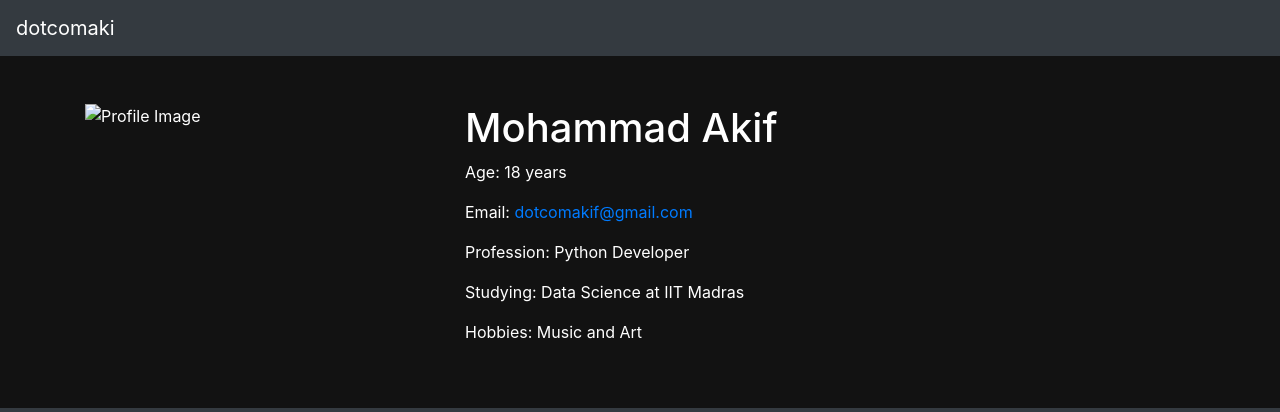
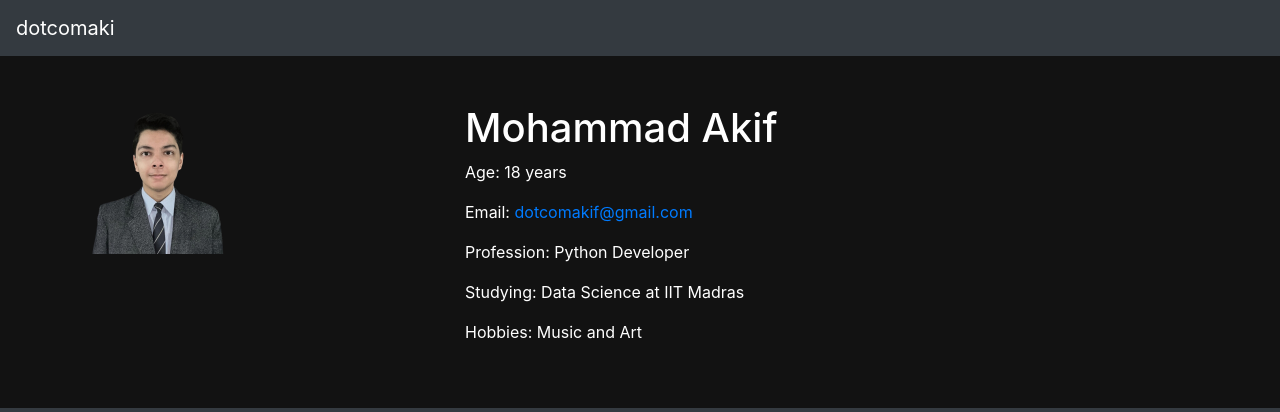
Before and after one commit to dotcomaki/dotcomaki.github.io, a plain HTML site: page index.html in a window 1280 px wide. Shown: the top 412 px of the page. Drawn offline with nearby package versions, Linux system fonts and the light colour scheme.

Commit message:
Update index.html

```diff
--- a/index.html
+++ b/index.html
@@ -34,7 +34,7 @@
     <div class="row">
         <div class="col-md-4">
             <div class="profile-image-container">
-                <img src="Black and White Modern Graphic Designer Resume.png" alt="Profile Image" class="profile-image">
+                <img src="Untitled design (3).png" alt="Profile Image" class="profile-image">
             </div>
         </div>
             <div class="col-md-8">
```
